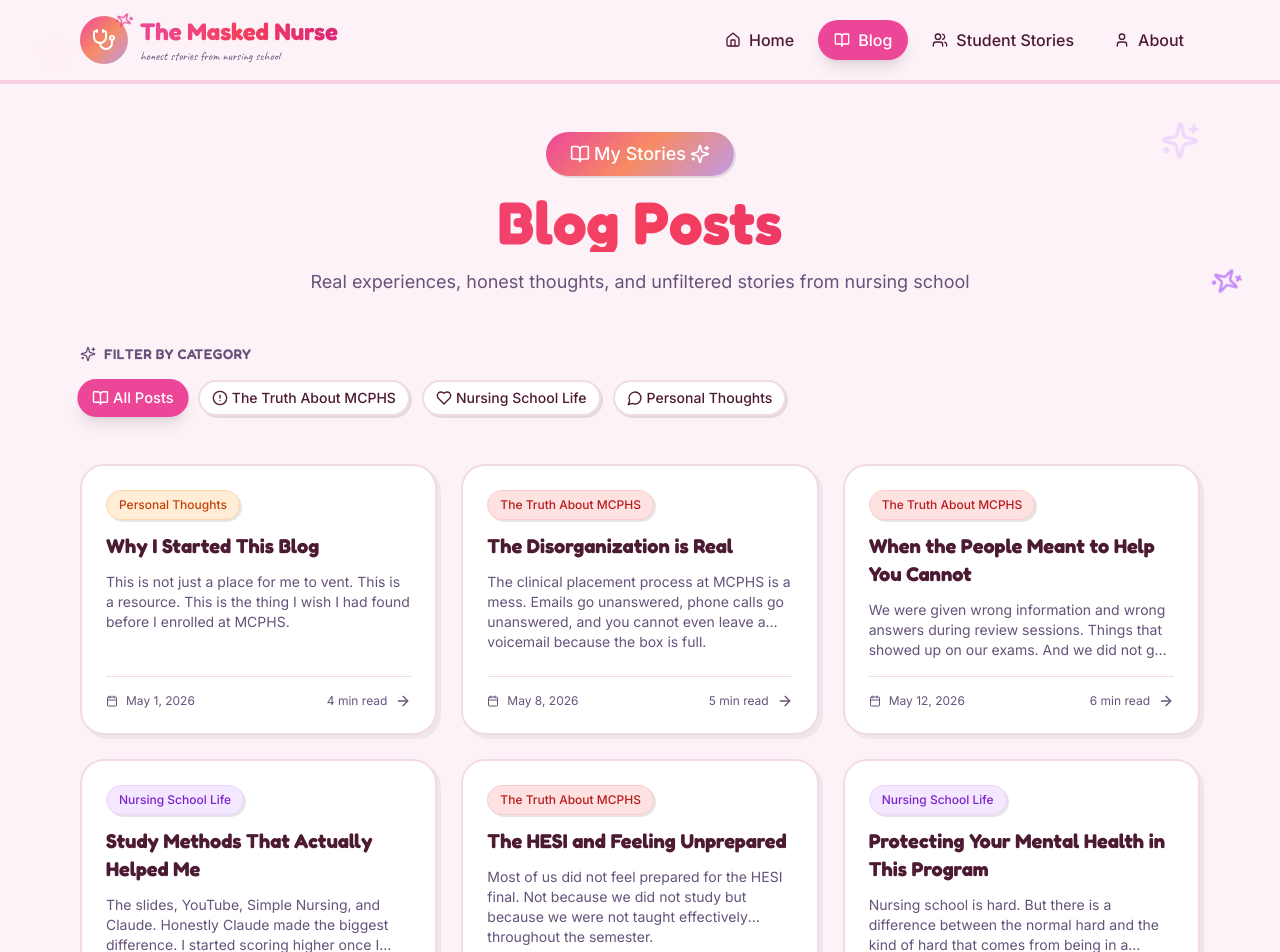
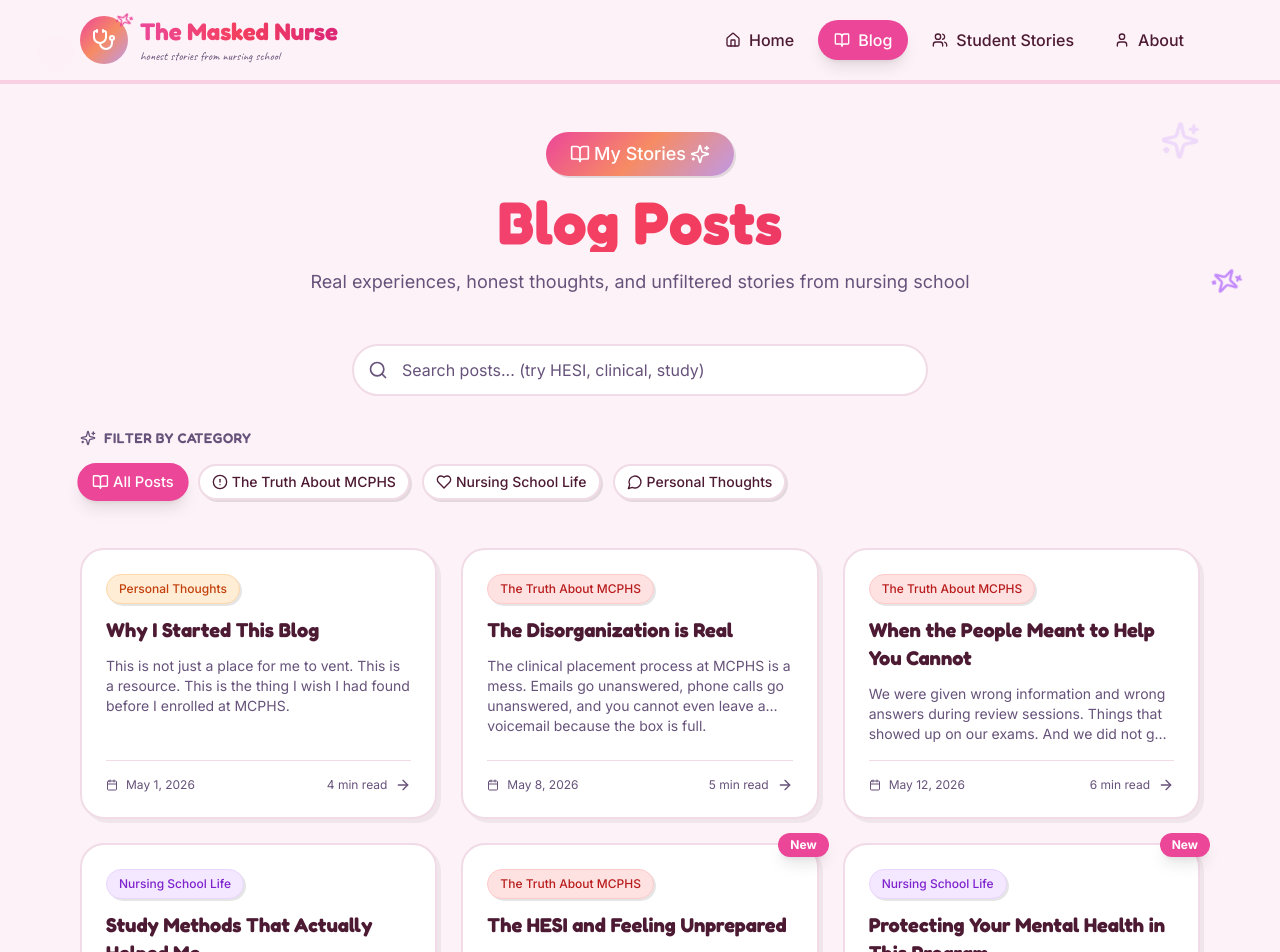
Before and after one commit to dreamuseranon/nursing-journey, a React (Vite) app in the folder Mask Nurse MCPHS Truth Diary/: page /blog in a window 1280 px wide. Shown: the top 952 px of the page. Built offline with nearby package versions, Linux system fonts and the light colour scheme.

Commit message:
Update BlogPage.tsx

```diff
--- a/Mask Nurse MCPHS Truth Diary/src/pages/BlogPage.tsx
+++ b/Mask Nurse MCPHS Truth Diary/src/pages/BlogPage.tsx
@@ -1,6 +1,6 @@
 import { useState } from 'react';
 import { Link, useSearchParams } from 'react-router-dom';
-import { Heart, Sparkles, ArrowRight, AlertCircle, BookOpen, MessageCircle, Calendar } from 'lucide-react';
+import { Heart, Sparkles, ArrowRight, AlertCircle, BookOpen, MessageCircle, Calendar, Search } from 'lucide-react';
 import { Button } from '@/components/ui/button';
 
 interface BlogPost {
@@ -10,12 +10,14 @@ interface BlogPost {
   category: string;
   date: string;
   readTime: string;
+  isNew?: boolean;
 }
 
 function BlogPage() {
   const [searchParams] = useSearchParams();
   const categoryFilter = searchParams.get('category');
   const [selectedCategory, setSelectedCategory] = useState<string>(categoryFilter || 'all');
+  const [searchQuery, setSearchQuery] = useState('');
 
   const categories = [
     { id: 'all', name: 'All Posts', icon: BookOpen, color: 'text-primary' },
@@ -63,7 +65,8 @@ function BlogPage() {
       excerpt: 'Most of us did not feel prepared for the HESI final. Not because we did not study but because we were not taught effectively throughout the semester.',
       category: 'the-truth-about-mcphs',
       date: 'May 18, 2026',
-      readTime: '5 min read'
+      readTime: '5 min read',
+      isNew: true
     },
     {
       id: '6',
@@ -71,13 +74,18 @@ function BlogPage() {
       excerpt: 'Nursing school is hard. But there is a difference between the normal hard and the kind of hard that comes from being in a program that does not support you well.',
       category: 'nursing-school-life',
       date: 'May 22, 2026',
-      readTime: '5 min read'
+      readTime: '5 min read',
+      isNew: true
     },
   ];
 
-  const filteredPosts = selectedCategory === 'all'
-    ? blogPosts
-    : blogPosts.filter(post => post.category === selectedCategory);
+  const filteredPosts = blogPosts
+    .filter(post => selectedCategory === 'all' || post.category === selectedCategory)
+    .filter(post =>
+      searchQuery === '' ||
+      post.title.toLowerCase().includes(searchQuery.toLowerCase()) ||
+      post.excerpt.toLowerCase().includes(searchQuery.toLowerCase())
+    );
 
   const getCategoryColor = (category: string) => {
     switch (category) {
@@ -115,6 +123,20 @@ function BlogPage() {
         </p>
       </div>
 
+      {/* Search Bar */}
+      <div className="mb-8">
+        <div className="relative max-w-xl mx-auto">
+          <Search className="absolute left-4 top-1/2 -translate-y-1/2 w-5 h-5 text-muted-foreground" />
+          <input
+            type="text"
+            placeholder="Search posts... (try HESI, clinical, study)"
+            value={searchQuery}
+            onChange={(e) => setSearchQuery(e.target.value)}
+            className="w-full pl-12 pr-4 py-3 rounded-full border-2 border-border bg-white focus:outline-none focus:border-primary transition-colors text-foreground placeholder:text-muted-foreground"
+          />
+        </div>
+      </div>
+
       <div className="mb-12">
         <h2 className="text-sm font-semibold text-muted-foreground uppercase tracking-wide mb-4 flex items-center gap-2">
           <Sparkles className="w-4 h-4" />
@@ -145,7 +167,12 @@ function BlogPage() {
       <div className="grid md:grid-cols-2 lg:grid-cols-3 gap-6 mb-12">
         {filteredPosts.map((post) => (
           <Link key={post.id} to={`/blog/${post.id}`} className="group">
-            <article className="cute-card border-border hover:border-primary/40 h-full flex flex-col">
+            <article className="cute-card border-border hover:border-primary/40 h-full flex flex-col relative">
+              {post.isNew && (
+                <div className="absolute -top-3 -right-3 bg-primary text-white text-xs font-bold px-3 py-1 rounded-full shadow-lg">
+                  New
+                </div>
+              )}
               <div className="flex items-center justify-between mb-3">
                 <span className={`sticker-badge text-xs border ${getCategoryColor(post.category)}`}>
                   {getCategoryName(post.category)}
@@ -175,9 +202,13 @@ function BlogPage() {
       {filteredPosts.length === 0 && (
         <div className="text-center py-12 cute-card border-border">
           <Heart className="w-16 h-16 text-muted-foreground mx-auto mb-4 opacity-50" />
-          <h3 className="text-xl font-semibold mb-2">No posts in this category yet</h3>
-          <p className="text-muted-foreground mb-6">Check back soon for more stories!</p>
-          <Button onClick={() => setSelectedCategory('all')} variant="outline">
+          <h3 className="text-xl font-semibold mb-2">
+            {searchQuery ? `No posts found for "${searchQuery}"` : 'No posts in this category yet'}
+          </h3>
+          <p className="text-muted-foreground mb-6">
+            {searchQuery ? 'Try a different search term!' : 'Check back soon for more stories!'}
+          </p>
+          <Button onClick={() => { setSelectedCategory('all'); setSearchQuery(''); }} variant="outline">
             View All Posts
           </Button>
         </div>
```
